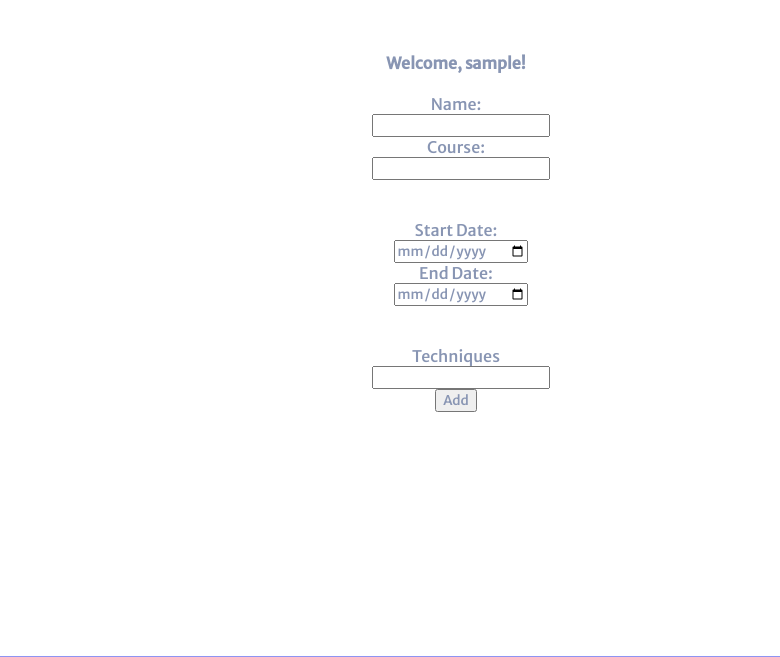
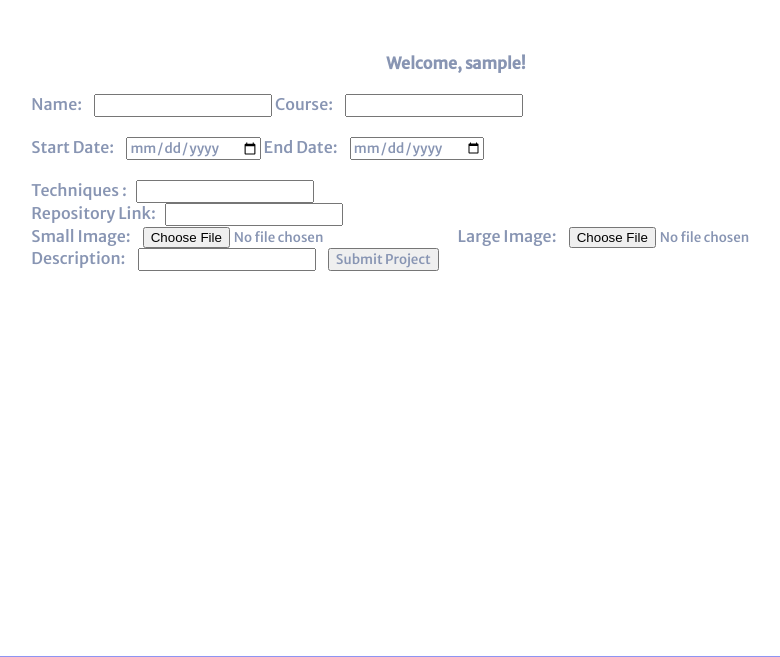
Before and after one commit to Stockstad/Portfolio, a Flask app: page /admin/panel in a window 1280 px wide. Shown: the part 76-733 px from the top of the page, without its empty margins (184-964 px from the left). Run offline with Flask 3, Linux system fonts and the light colour scheme; the visitor is signed in with stand-in values (Sample User, id 1).

Commit message:
Fixed JS

```diff
--- a/app.py
+++ b/app.py
@@ -37,7 +37,6 @@ def list():
         sort_by = request.form.get('sortby')
         projects = data.search(db=pl, sort_by=sort_by, sort_order=sort_order, techniques=[], search=search_key, search_fields=None)
         return render_template('list.html', projects=projects)
-
 
 
 
--- a/static/script.js
+++ b/static/script.js
@@ -4,12 +4,12 @@ const tech_buttons = document.querySelectorAll(".p-button");
 const selected_techs = [];
 const apply_button = document.getElementById("apply-button");
 const add_tech_button = document.getElementById("add-tech");
+const tech_box = document.getElementById("tech-box");
 let tech_to_add = [];
 
 tech_buttons.forEach(button => {
   button.addEventListener("click", () => {
     const value = button.value;
-
     if (!selected_techs.includes(value)) {
       button.style.opacity = "50%";
       selected_techs.push(value);
@@ -51,17 +51,3 @@ function sendData(st) {
 apply_button.addEventListener("click", () => {
   sendData(selected_techs);
 });
-
-
-add_tech_button.addEventListener("click", () => {
-
-  const tech_field = document.getElementById("tech-display");
-  let tech = add_tech_button.text;
-  tech_field.innerHTML = "WOW";
-
-  if (tech != "" && !tech_to_add.includes(tech)) {
-    tech_field.innerHTML += tech;
-    tech_to_add.push(tech);
-  }
-
-});
--- a/templates/layout.html
+++ b/templates/layout.html
@@ -17,3 +17,4 @@
 <footer>
     <p class="footer-text">Johan Törner och Linus Nordin, 12 September 2023, Version 1.0, TDP003, Egna datormiljön</p>
 </footer>
+<script src="../static/script.js"></script>
--- a/templates/panel.html
+++ b/templates/panel.html
@@ -14,21 +14,28 @@
     {% block content %}
     <section class="intro">
         <h4>Welcome, {{ user }}! </h4>
-            Name: <input type="text" id="project_name" required>
-            Course: <input type="text" id="course_name">
+        <form method="POST">
+            Name: <input type="text" id="project-name" required>
+            Course: <input type="text" id="course-name">
             <br>
             <br>
-            Start Date: <input type="date" id="start_date">
-            End Date: <input type="date" id="end_date">
+            Start Date: <input type="date" id="start-date">
+            End Date: <input type="date" id="end-date">
             <br>
             <br>
-            Techniques<input type="text" id="tech-box"> <button id="add-tech">Add </button><br>
-            <div id="display-tech"></div>
+            Techniques :<input type="text" id="tech-box">
             <br>
+            Repository Link:<input type="text" id="repo-link">
             <br>
+            Small Image: <input type="file" id="small-img">
+            Large Image: <input type="file" id="large-img">
+            <br>
+            Description: <input type="text" id="project-description">
+            <input type="submit" value="Submit Project">
+        </form>
+
     </section>
 
-    <script src="../static/script.js"></script>
     {% endblock %}
 </body>
 </html>
--- a/templates/techniques.html
+++ b/templates/techniques.html
@@ -7,7 +7,7 @@
     <script src="http://ajax.googleapis.com/ajax/libs/jquery/1.11.1/jquery.min.js"></script>
     <title>Techniques</title>
 </head>
-<body onload="debug()">
+<body>
     {% extends "layout.html" %}
 
     {% block content %}
@@ -46,7 +46,7 @@
 
 
         {% endblock %}
-    <script src="../static/script.js"></script>
+
 </body>
 
 </html>
```
